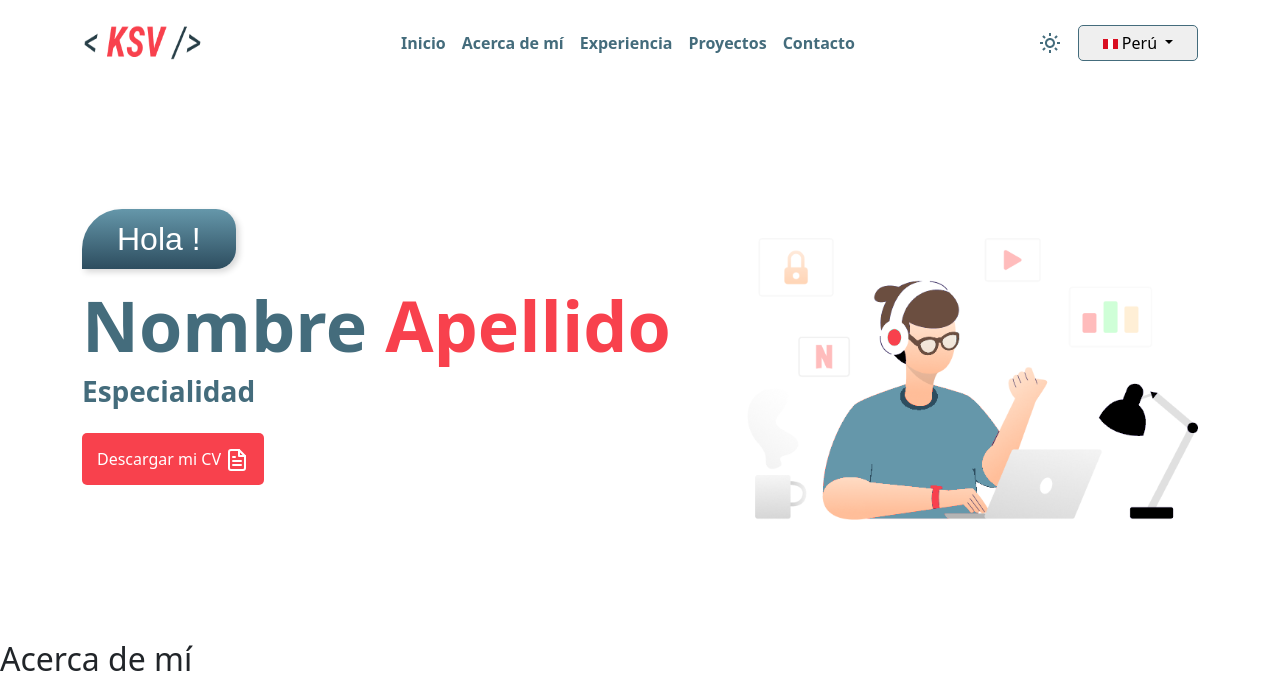
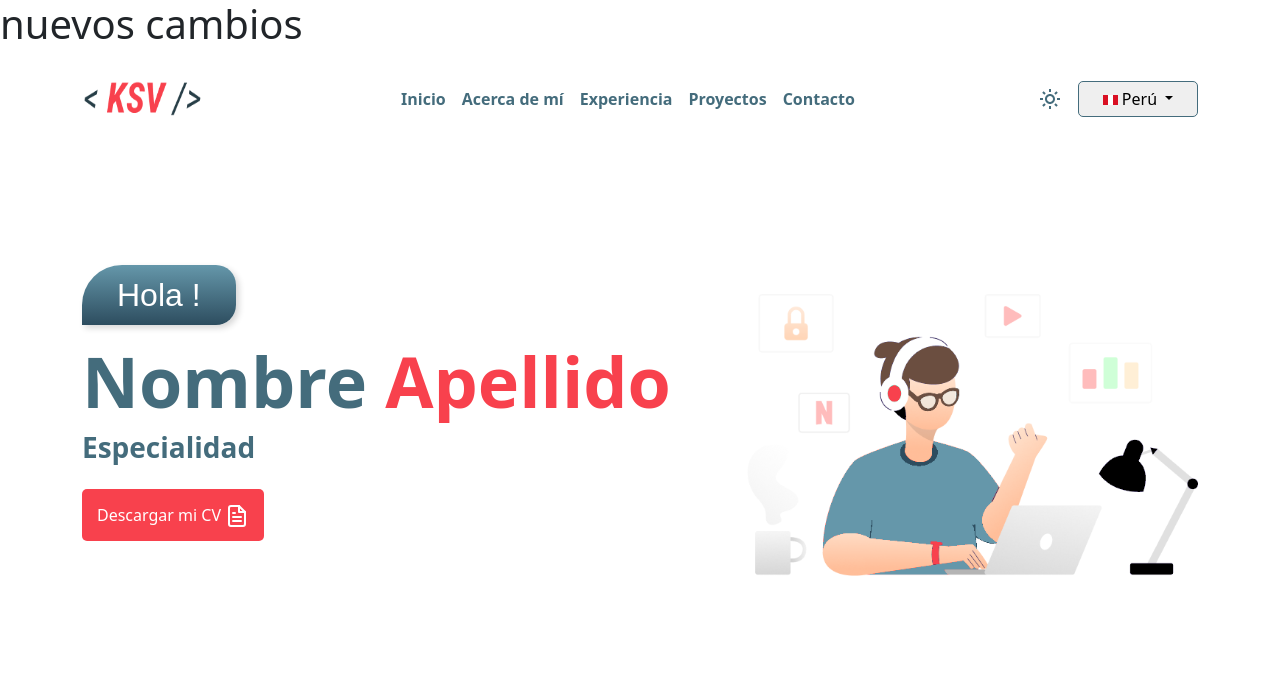
Before and after one commit to ksvdevs/portafolio, a plain HTML site: page index.html in a window 1280 px wide. Shown: the top 683 px of the page. Drawn offline with nearby package versions, Linux system fonts and the light colour scheme.

Commit message:
subiendo nuevos cambios

```diff
--- a/index.html
+++ b/index.html
@@ -10,6 +10,9 @@
     <link rel="stylesheet" href="https://fonts.googleapis.com/css2?family=Roboto:ital,wght@0,100;0,300;0,400;0,500;0,700;0,900;1,100;1,300;1,400;1,500;1,700;1,900&family=Rubik:ital,wght@0,300..900;1,300..900&display=swap">
 </head>
 <body>
+    <div clas="ejemplo">
+        <h1>nuevos cambios</h1>
+    </div>
     <!-- Header -->
     <header class="header">
         <nav class="header__navbar navbar navbar-expand-lg">
```
